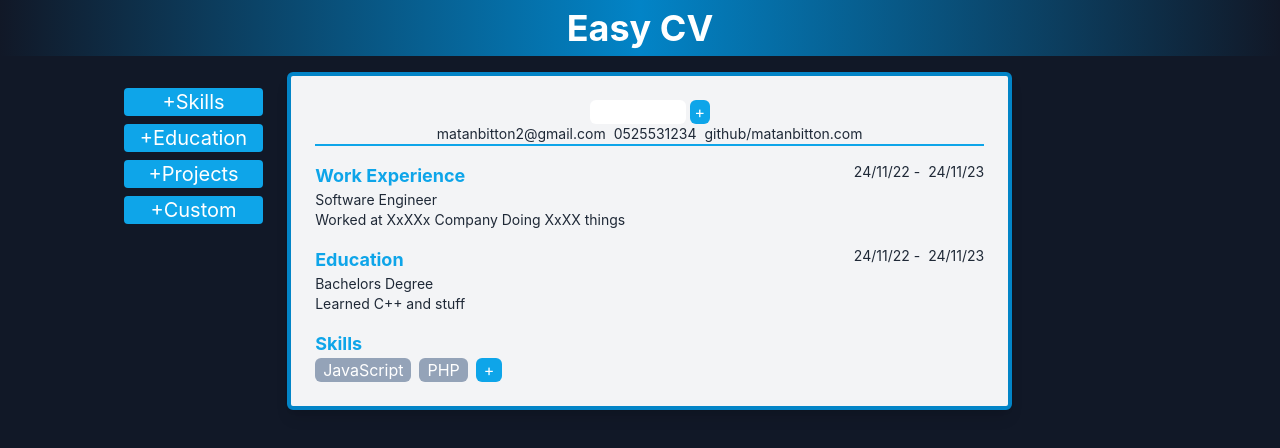
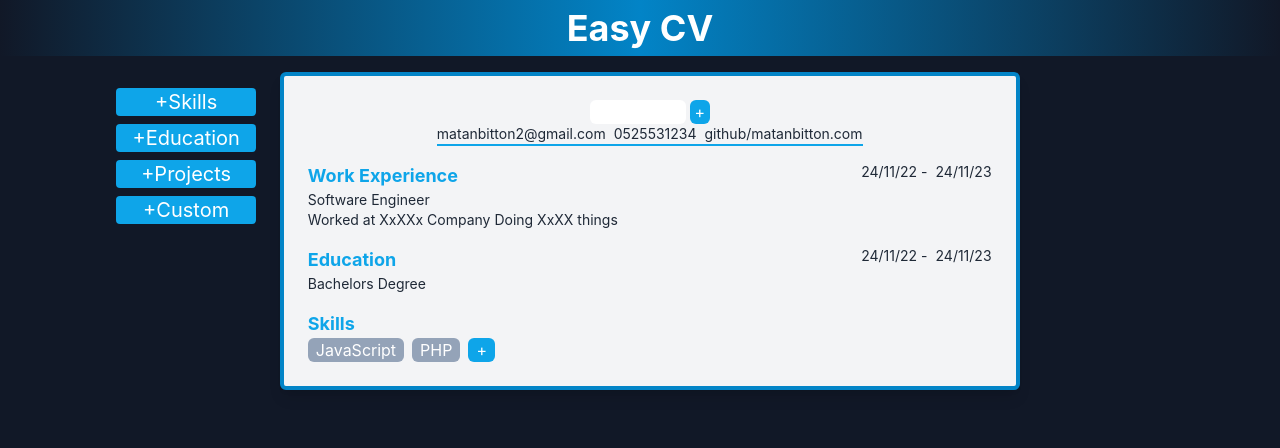
Before and after one commit to Matanbitton/cv-app, a React (Create React App) app: page / in a window 1280 px wide. Both pictures are taken after a click on the element "John Does". Shown: the top 448 px of the page. Built offline with nearby package versions, Linux system fonts and the light colour scheme.

Commit message:
refractor for better readability

```diff
--- a/src/Section.js
+++ b/src/Section.js
@@ -1,6 +1,11 @@
 import React, { useEffect, useState } from "react";
 import Input from "./Input";
 import uniqid from "uniqid";
+import Education from "./Education";
+import Work from "./Work";
+import Projects from "./Projects";
+import Skills from "./Skills";
+import Info from "./Info";
 
 export default function Section({
   title,
@@ -14,6 +19,8 @@ export default function Section({
   phone,
   position,
   skills,
+  handleRemove,
+  id,
 }) {
   const [isInput, setInput] = useState(false);
   const [text, setText] = useState(title);
@@ -33,7 +40,8 @@ export default function Section({
     return skills.map((skill) => (
       <p
         id={getUniqID()}
-        onClick={handleRemoveSkill}
+        onDoubleClick={handleRemoveSkill}
+        key={getUniqID()}
         className="bg-slate-400 text-white rounded-md px-2 text-md"
       >
         {skill}
@@ -59,12 +67,13 @@ export default function Section({
     setSkill(() => e.target.value);
   }
   useEffect(() => {
-    if (buttonPress === true) {
+    if (buttonPress) {
       setSkillsCV((prev) => [
         ...prev,
         <p
-          onClick={handleRemoveSkill}
+          onDoubleClick={handleRemoveSkill}
           id={getUniqID()}
+          key={getUniqID()}
           className="bg-slate-400 text-white rounded-md px-2 text-md"
         >
           {skill}
@@ -83,9 +92,9 @@ export default function Section({
   }
 
   function handleAddButton() {
-    console.log({ skillsCV });
     const newSkill = (
       <Input
+        key={getUniqID()}
         handleInput={handleSkill}
         handleClick={(e) => {
           e.preventDefault();
@@ -98,70 +107,98 @@ export default function Section({
     setSkillsCV((prevSkills) => [...prevSkills, newSkill]);
   }
 
-  return (
-    <div className="p-2 hover:bg-slate-200 cursor-pointer">
-      {type === "Info" && (
-        <div className=" border-sky-500 border-b-2 ">
-          {!isInput && (
+  function toggleInput(type) {
+    if (type === "Info" && !isInput) {
+      return (
+        <Info
+          key={1}
+          handleName={handleName}
+          nameCV={
             <p
               onClick={handleName}
               className="font-bold text-sky-500 text-center flex justify-center text-3xl border-sky-500  hover:bg-slate-300"
             >
               {nameCV}
             </p>
-          )}
-          {isInput && (
-            <div className="flex justify-center">
+          }
+          handleNameText={handleNameText}
+          email={email}
+          phone={phone}
+          gitHub={gitHub}
+        />
+      );
+    }
+    if (type === "Info" && isInput) {
+      return (
+        <div className="flex justify-center">
+          <Info
+            key={1}
+            handleName={handleName}
+            nameCV={
               <Input
                 handleInput={handleNameText}
                 handleClick={handleName}
                 placeholder={text}
               />
-            </div>
-          )}
-          <div className="flex gap-2 text-sm justify-center">
-            <p className="hover:bg-slate-300">{email}</p>
-            <p className="hover:bg-slate-300">{phone}</p>
-            <p className="hover:bg-slate-300">{gitHub}</p>
-          </div>
+            }
+            handleNameText={handleNameText}
+            email={email}
+            phone={phone}
+            gitHub={gitHub}
+          />
         </div>
+      );
+    }
+  }
+
+  return (
+    <div className="p-2 hover:bg-slate-200 cursor-pointer">
+      {toggleInput(type)}
+
+      {type === "Education" && (
+        <Education
+          key={3}
+          description={description}
+          startDate={startDate}
+          endDate={endDate}
+          position={position}
+          handleRemove={handleRemove}
+          text={title}
+          id={id}
+        />
       )}
-      {(type === "Education" || type === "Work") && (
-        <div className="text-sm flex  justify-between">
-          <div>
-            <h2 className="font-bold text-lg text-sky-500 ">{text}</h2>
-            <p className="hover:bg-slate-300">{position}</p>
-          </div>
-          <div className="flex gap-2">
-            <p className="hover:bg-slate-300">{startDate} -</p>
-            <p className="hover:bg-slate-300"> {endDate}</p>
-          </div>
-        </div>
-      )}
-      {type === "Projects" && (
-        <div className="text-sm">
-          <h2 className="font-bold text-lg text-sky-500 ">{text}</h2>
-          <p className="hover:bg-slate-300"></p>
-        </div>
-      )}
-      {type === "Skills" ? (
-        <div>
-          <h2 className="font-bold text-lg text-sky-500 ">{text}</h2>
-          <div className="flex gap-2 flex-wrap ">
-            {skillsCV}
-            <button
-              onClick={handleAddButton}
-              className="bg-sky-500 text-white px-2 rounded-md text-md"
-            >
-              +
-            </button>
-          </div>
-        </div>
-      ) : (
-        ""
+      {type === "Work" && (
+        <Work
+          key={2}
+          id={id}
+          handleRemove={handleRemove}
+          text={title}
+          description={description}
+          startDate={startDate}
+          endDate={endDate}
+          position={position}
+        />
       )}
 
-      <p className="text-sm hover:bg-slate-300">{description}</p>
+      {type === "Projects" && (
+        <Projects
+          key={4}
+          text={title}
+          hanleRemove={handleRemove}
+          id={id}
+          description={description}
+        />
+      )}
+      {type === "Skills" && (
+        <Skills
+          key={5}
+          id={id}
+          handleAddButton={handleAddButton}
+          handleRemove={handleRemove}
+          text={title}
+          skillsCV={skillsCV}
+        />
+      )}
     </div>
   );
 }
```
